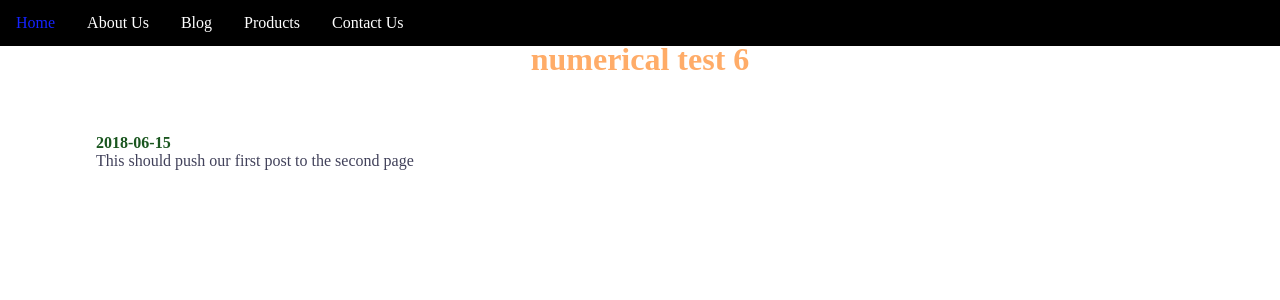
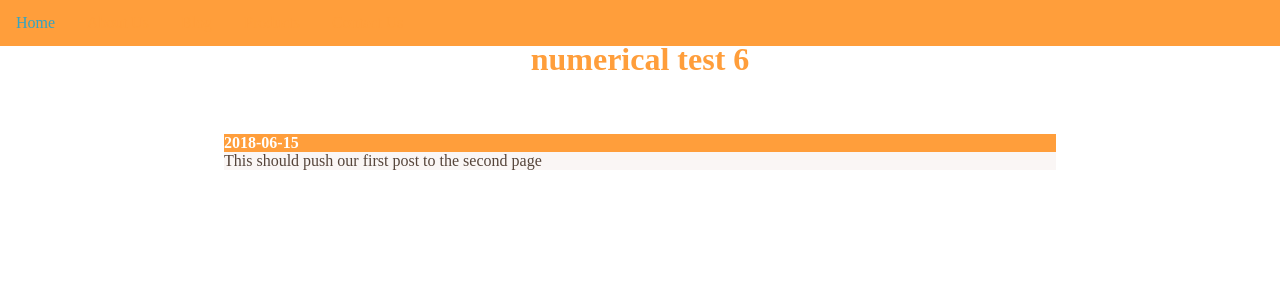
Before and after one commit to Gantrock/gantrock.github.io, a Jekyll site: the page built from _posts/2018-06-15-6-post.html, in a window 1280 px wide and 900 px high. Shown: the top 300 px of the window. Built offline with Jekyll 4.4.1, drawn with Linux system fonts in a browser that asks for light colours.

Commit message:
More colors, added formatting, fixing bugs.

```diff
--- a/_posts/2018-06-15-6-post.html
+++ b/_posts/2018-06-15-6-post.html
@@ -4,6 +4,6 @@ title: "numerical test 6"
 date: 2018-06-15
 ---
 <ul>
-  <li><span style="color:#1a561f"><b>2018-06-15</b></span></li>
+  <li class="head"><b>2018-06-15</b></li>
   <li>This should push our first post to the second page</li>
 </ul>
--- a/_posts/post-template.txt
+++ b/_posts/post-template.txt
@@ -5,6 +5,6 @@ date: YYYY-MM-DD
 ---
 <!-- Remove this comment and save as HTML if actual post-->
 <ul>
-  <li><span style="color:#1a561f"><b>YYYY-MM-DD</b></span></li>
+  <li class="head"><b>YYYY-MM-DD</b></li>
   <li>Text</li>
 </ul>
--- a/css/main.css
+++ b/css/main.css
@@ -15,11 +15,12 @@ orange: #ffac68;
 */
 :root {
     --background: #ffffff;
-    --menus: #000000;
-    --darkGray: #41415a;
-    --lightGray: #c8d3d8;
-    --base: #ffac68;
-    --accent: #1423ff;
+    --menus: #55443a;
+    --darkGray: #55443a;
+    --lightGray: #faf6f5;
+    --base: #ff9e3b;
+    --accent: #32a4c4;
+    --lightAccent: #05b2e3;
 }
 body, html {
     background-color: var(--background);
@@ -40,7 +41,7 @@ body, html {
     padding: 0;
     overflow: hidden;
     z-index: 2;
-    background-color: var(--menus);
+    background-color: var(--base);
   }
 /*base color*/
   #botBar{
@@ -52,7 +53,12 @@ body, html {
     padding: 0;
     overflow: hidden;
     z-index: 2;
-    background-color: var(--menus);
+    background-color: var(--base);
+  }
+
+  .head {
+    background-color: var(--base);
+    color: white;
   }
   h1 {
     color: var(--base);
@@ -65,9 +71,9 @@ body, html {
 
   li p{
     display: block;
-    color: var(--accent);
+    color: var(--darkGray);
     text-align: center;
-    padding: 12px 14px;
+    padding: 14px 16px;
     text-decoration: none;
   }
   li a{
@@ -84,11 +90,24 @@ body, html {
   li a:hover {
     color: var(--accent);
   }
+
 /*accent*/
   li a.active {
     color: var(--accent);
   }
 
+  a:link {
+    color: var(--base);
+  }
+  a:visited {
+    color: var(--darkGray);
+  }
+  a:hover {
+    color: var(--accent);
+  }
+  a:active {
+    color: var(--lightAccent);
+  }
   ul {
     list-style-type: none;
     margin: 0;
@@ -109,16 +128,16 @@ body, html {
 /*dark gray*/
   .postContent {
     position: relative;
-    background-color: var(--background);
+    background-color: var(--lightGray);
     margin: auto;
-    height: 300px;
+    height: 200px;
     z-index:1;
     padding: 0px;
   }
 /*dark gray*/
   .content {
     position: relative;
-    background-color: var(--background);
+    background-color: var(--lightGray);
     z-index:1;
     padding: 0px;
   }
@@ -129,8 +148,9 @@ body, html {
     position: relative;
     margin: auto;
     top: 20px;
-    width: 85%;
+    width: 65%;
     min-height: 100vh;
+    padding-bottom: 50px;
   }
   #portfolio {
     height: 600px;
--- a/index.html
+++ b/index.html
@@ -9,7 +9,8 @@ title: Home
   </head>
   <body>
 <div id="portfolio" class="content">
-  <h1>Portfolio<br>_______________</h1>
+  <h1>Welcome<br>_______________</h1>
+  <p>Sometimes you just have to have text on the main page in order to test things out.</p>
   <a href="https://codepen.io/Gantrock/full/jZdmLp" target="_blank" class="isLink"><img src="http://res.cloudinary.com/ds8ujmbao/image/upload/c_scale,r_0,w_600/v1521085395/hannibal_screen.png"/></a>
 </div>
   </body>
```
Also changed, not shown: _posts/2018-06-22-weirdness.html (added, +10 -0 lines), 1 other file.
